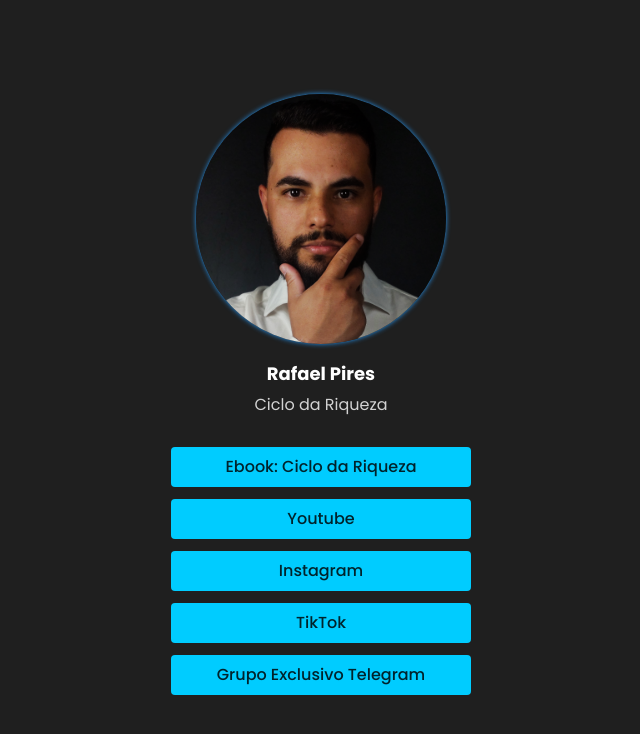
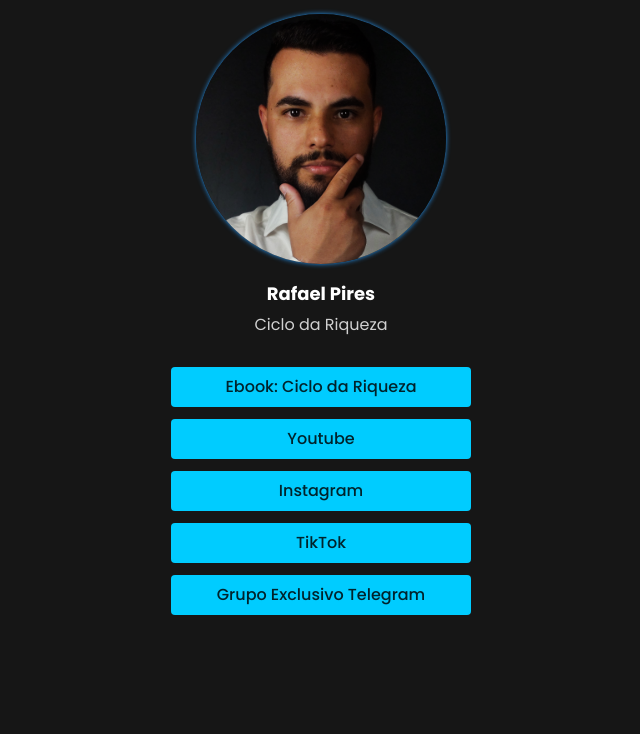
Before and after one commit to RafaelPires2/portfolio-tree, a React (Vite) app: page / in a window 1280 px wide. Shown: the top 734 px of the page, without its empty margins (319-959 px from the left). Built offline with nearby package versions, Linux system fonts and the light colour scheme.

Commit message:
background

```diff
--- a/src/App.jsx
+++ b/src/App.jsx
@@ -6,13 +6,15 @@
 
   return (
     <>
+    <div className={global.container}>
     <div className={global.wrapper}>
     <User />
     <Post titulo="Ebook: Ciclo da Riqueza" link="https://www.missaocactus.com.br"/>
-    <Post titulo="Youtube" link="https://www.missaocactus.com.br"/>
-    <Post titulo="Instagram" link="https://www.missaocactus.com.br"/>
-    <Post titulo="TikTok" link="https://www.missaocactus.com.br"/>
+    <Post titulo="Youtube" link="https://www.youtube.com/channel/UCz1aiyLv8ndOrfpQi5qwoJw"/>
+    <Post titulo="Instagram" link="https://www.instagram.com/rafaelbrpires/"/>
+    <Post titulo="TikTok" link="https://www.tiktok.com/@rafaelbrpires2?is_from_webapp=1&sender_device=pc"/>
     <Post titulo="Grupo Exclusivo Telegram" link="https://www.missaocactus.com.br"/>
+    </div>
     </div>
     </>
   )
--- a/src/global.module.css
+++ b/src/global.module.css
@@ -11,6 +11,13 @@
     font-family: 'Poppins', sans-serif;
 
 }
+.container {
+    width: 100vw;
+    height: 100vh;
+
+    background: rgb(22, 22, 22);
+
+}
 .wrapper {
     display: flex;
     flex-direction: column;
@@ -18,9 +25,9 @@
     align-items: center;
 
     width: 100vw;
-    height: 100vh;
+    height: 80vh;
 
-    background: rgb(31, 31, 31);
+    background: rgb(22, 22, 22);
 
 }
 a, button, input {
```
